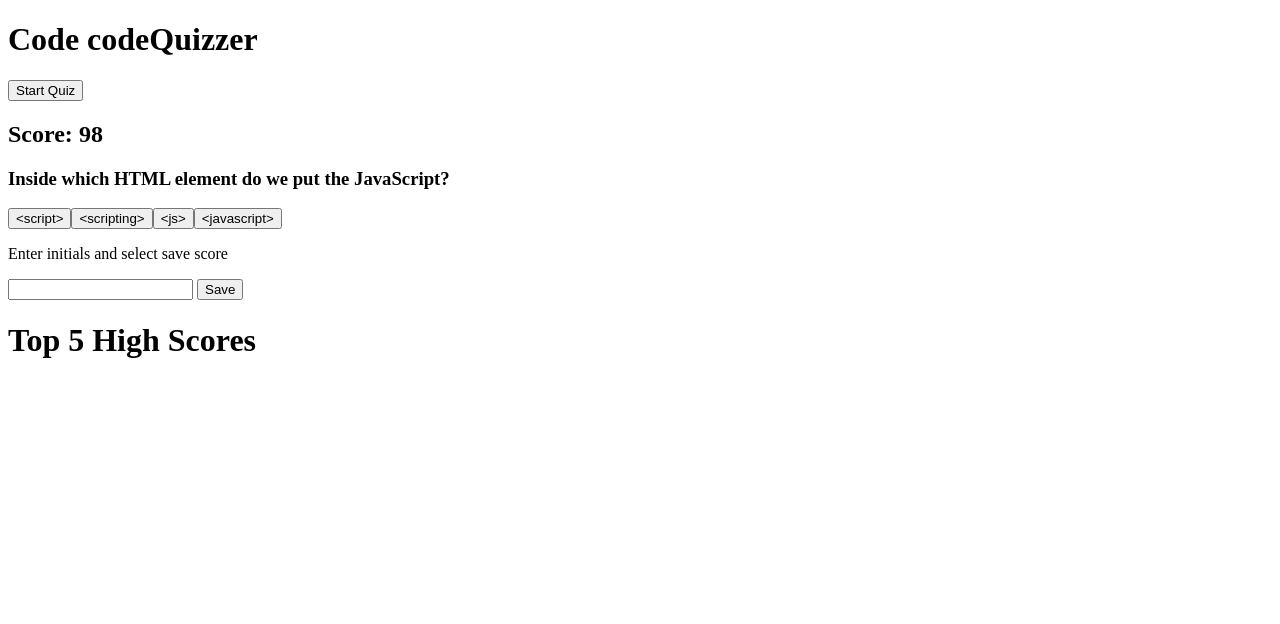
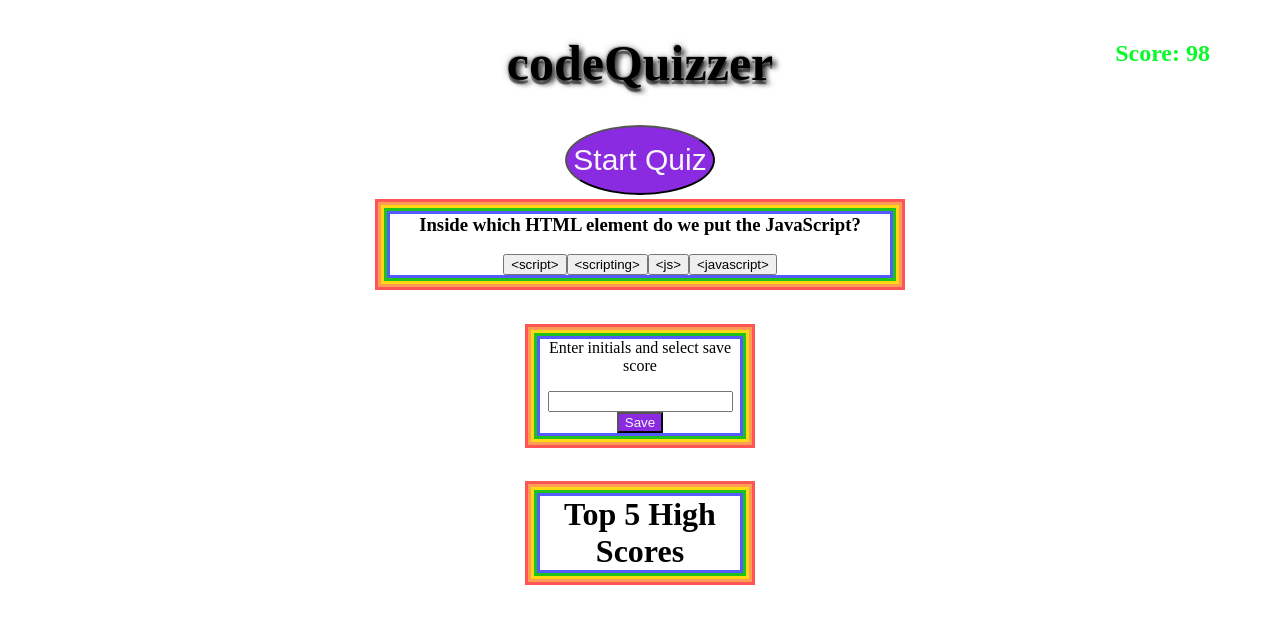
Before and after one commit to ShareeO/codeQuizzer, a plain HTML site: page index.html in a window 1280 px wide. Both pictures are taken after a click on the button "Start Quiz". Drawn offline with Linux system fonts and the light colour scheme.

Commit message:
styling quiz

```diff
--- a/assets/css/styles.css
+++ b/assets/css/styles.css
@@ -1,11 +1,66 @@
+.pageTitle {
+    text-shadow: -1px -1px 1px #aaa,
+    0px 4px 1px rgba(0,0,0,0.5),
+    4px 4px 5px rgba(0,0,0,0.7),
+    0px 0px 7px rgba(0,0,0,0.4);
+    text-align: center;
+    font-size: 50px;
+}
+
 .questionTitle {
+    text-align: center;
+}
+
+.choiceBtn {
+    text-align: center;
+}
+
+.hide {
+    display: none;
 
 }
 
-.choiceBtn {
+#score-box {
+        /* Positioning */
+        position: absolute;
+        top: 20px;
+        right: 70px;
+         /* Visual */
+        color: rgb(9, 250, 41);
+}
+
+#highscores, #inital-box {
+    box-shadow: rgb(85, 91, 255) 0px 0px 0px 3px, rgb(31, 193, 27) 0px 0px 0px 6px, rgb(255, 217, 19) 0px 0px 0px 9px, rgb(255, 156, 85) 0px 0px 0px 12px, rgb(255, 85, 85) 0px 0px 0px 15px;
+    width: 200px;
+    text-align: center;
+    display: block;
+    margin-left: auto;
+    margin-right: auto;
+    margin-bottom: 5%;
 
 }
+#start-btn {
+    color: rgb(248, 246, 246);
+    background-color: blueviolet;
+    height: 70px;
+    border-radius: 50%;
+    font-size: 30px;
+    display: block;
+    margin-left: auto;
+    margin-right: auto;
+}
 
-.hide {
+#save-btn {
+    color: rgb(248, 246, 246);
+    background-color: blueviolet;
+}
 
+#quizDispaly {
+    box-shadow: rgb(85, 91, 255) 0px 0px 0px 3px, rgb(31, 193, 27) 0px 0px 0px 6px, rgb(255, 217, 19) 0px 0px 0px 9px, rgb(255, 156, 85) 0px 0px 0px 12px, rgb(255, 85, 85) 0px 0px 0px 15px;
+    width: 500px;
+    text-align: center;
+    display: block;
+    margin-left: auto;
+    margin-right: auto;
+    margin-bottom: 5%;
 }
--- a/assets/js/game.js
+++ b/assets/js/game.js
@@ -2,7 +2,6 @@
 let score = 100;
 let currentQues = 0;
 let timerId;
-
 
 // reference variables
 const startBtnEl = document.querySelector("#start-btn");
@@ -148,7 +147,6 @@ if(currentQues === questions.length -1) {
     currentQues++;
     showQuestion();
 }
-
 }
 
 
--- a/index.html
+++ b/index.html
@@ -11,7 +11,7 @@
 
 <body>
     <header>
-        <h1> Code codeQuizzer</h1>
+        <h1 class="pageTitle">codeQuizzer</h1>
     </header>
 
     <button id="start-btn">Start Quiz</button>
@@ -21,7 +21,7 @@
         <h2> Score: <span id="score">100</span></h2>
     </div>
 
-        <!-- question and answer display-->
+    <!-- question and answer display-->
     <div id="quizDispaly">
         <h3 id="question-title"></h3>
         <div id="question-choices"></div>
@@ -35,8 +35,7 @@
     </div>
 
     <!-- High Scores -->
-
-    <div id="highscores">
+    <div id="highscores" class="hide">
         <h1> Top 5 High Scores</h1>
         <div id="highscore-Display">
 
```
